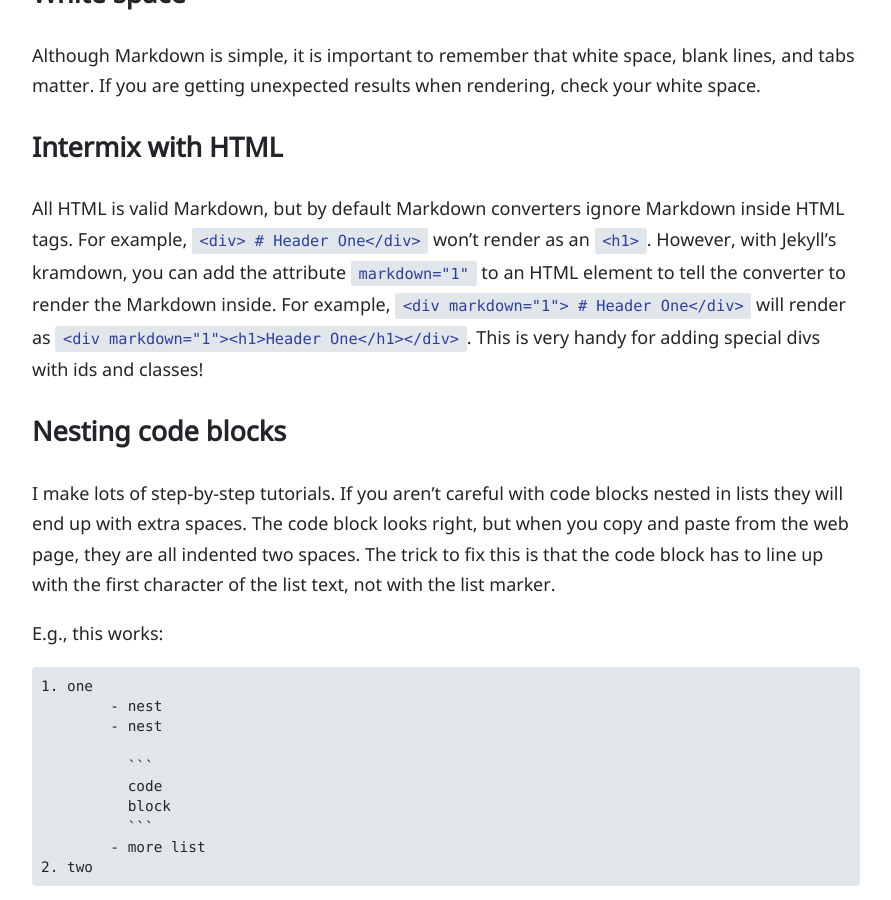
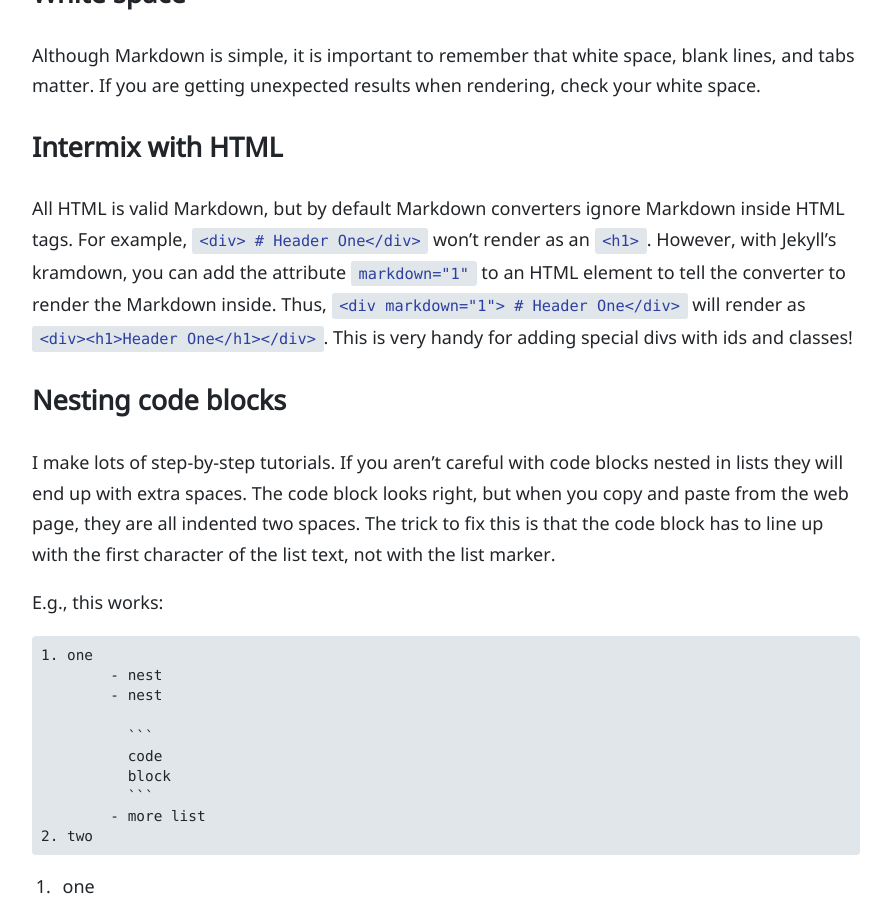
Before and after one commit to evanwill/_drafts, a Jekyll site: the page built from _notes/jekyll-markdown.md, in a window 1280 px wide and 900 px high, scrolled down 630 px. Shown: the whole window, without its empty margins (194-1085 px from the left). Built offline with Jekyll 4.4.1, drawn with Linux system fonts in a browser that asks for light colours.

Commit message:
correct markdown tip

```diff
--- a/_notes/jekyll-markdown.md
+++ b/_notes/jekyll-markdown.md
@@ -26,7 +26,7 @@ If you are getting unexpected results when rendering, check your white space.
 All HTML is valid Markdown, but by default Markdown converters ignore Markdown inside HTML tags.
 For example, `<div> # Header One</div>` won't render as an `<h1>`.
 However, with Jekyll's kramdown, you can add the attribute `markdown="1"` to an HTML element to tell the converter to render the Markdown inside.
-For example, `<div markdown="1"> # Header One</div>` will render as `<div markdown="1"><h1>Header One</h1></div>`.
+Thus, `<div markdown="1"> # Header One</div>` will render as `<div><h1>Header One</h1></div>`.
 This is very handy for adding special divs with ids and classes!
 
 ### Nesting code blocks
```
